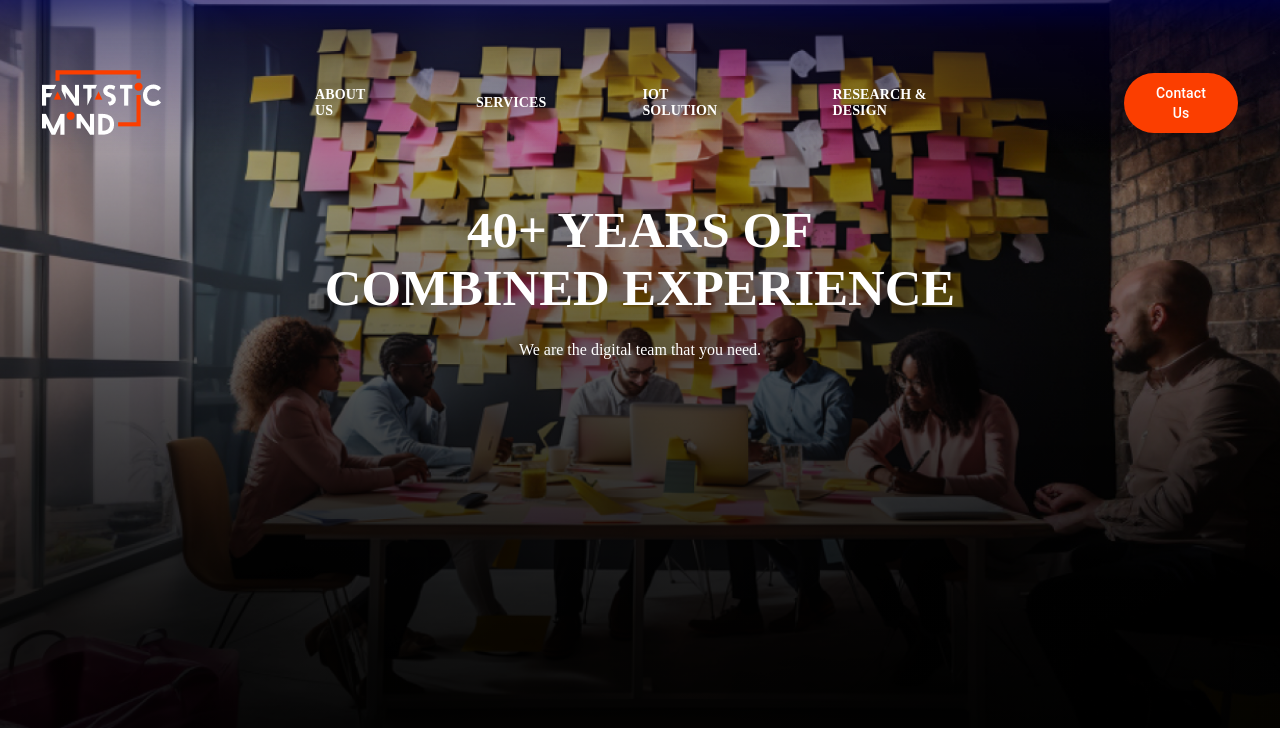
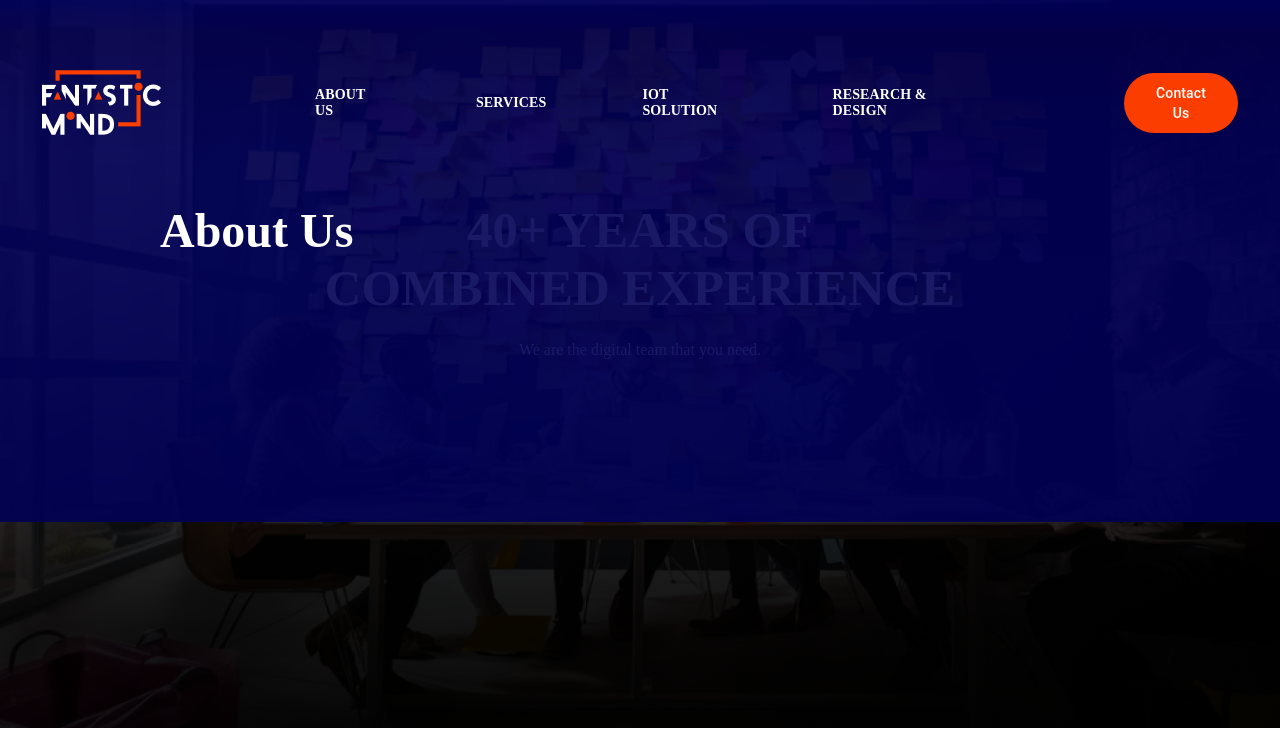
Before and after one commit to yassir56069/FMwebsite, a PHP site: page /about_us.php in a window 1280 px wide. Shown: the top 729 px of the page. Run offline with PHP 8.4, Linux system fonts and the light colour scheme.

Commit message:
UPDATE CSS

```diff
--- a/header.php
+++ b/header.php
@@ -9,7 +9,7 @@ session_start();
 
 ?>
 
-<nav class="navbar-container">
+<nav class="navbar-container megamenu">
     <div class="navigation-bar" >
         <img class="logo" src="assets/FM_logo.png" onclick="window.location.href='home.php'" alt="Fantastic Mind Logo">
         <ul class="page-link-box ">
@@ -39,7 +39,7 @@ session_start();
         <button class="o-btn nav-button">Contact Us</button>
     </div>
 
-    <section class="megamenu">
-            TEST
+    <section class="h-container mgm-text">
+        <h1 class='mgm-header'> About Us </h1>
     </section>
 </nav>
--- a/style.css
+++ b/style.css
@@ -261,10 +261,25 @@ a{
 }
 
 .megamenu {
-    display: none;
+    border-radius: var(--button-button-corner-radius, 0px);
+    background: rgba(0, 0, 86, 0.90);
+    height: 522;
 }
 
+.mgm-text {
+    display: flex;
+    flex-shrink: 0;
+}
 
+.mgm-header {
+    padding-left: 160px;
+    color: var(--White, #FFF);
+    font-family: Source Sans Pro;
+    font-size: 48px;
+    font-style: normal;
+    font-weight: 600;
+    line-height: 110.7%; /* 53.136px */
+}
 
 .page-link-box {
     display: flex;
```
